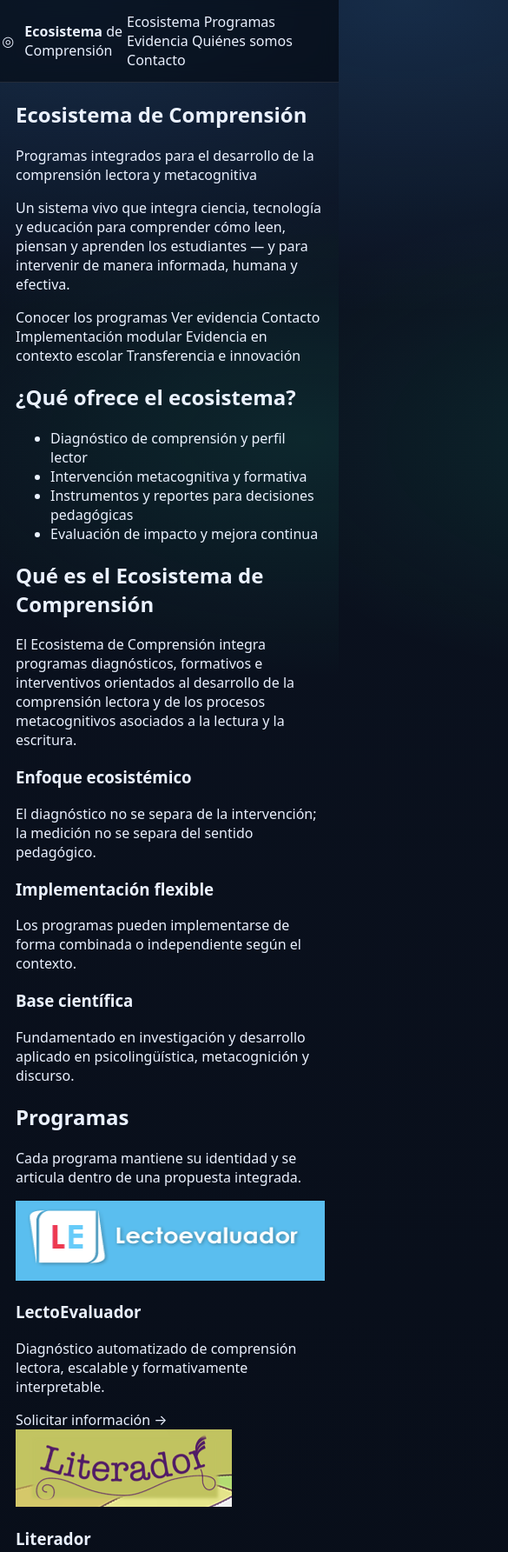
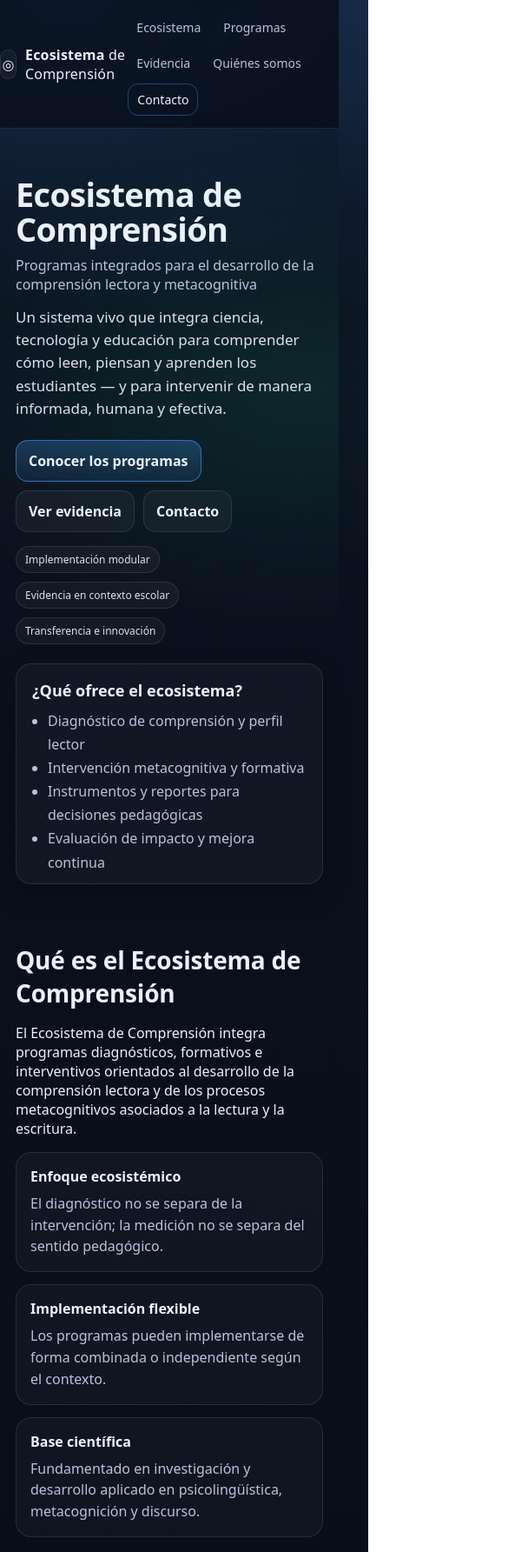
Before and after one commit to christiansotofajardo-cpu/ecosistema-comprension, a plain HTML site: page index.html in a window 390 px wide. Shown: the top 1785 px of the page at 87% size, 585 px wide, since content can reach past the window. Drawn offline with Linux system fonts and the light colour scheme.

Commit message:
Update styles.css

```diff
--- a/styles.css
+++ b/styles.css
@@ -39,4 +39,207 @@ a{color:inherit;text-decoration:none}
 .brand{display:flex; align-items:center; gap:10px}
 .brand-mark{
   width:34px; height:34px; display:grid; place-items:center;
-  border:1px solid v
+  border:1px solid var(--line);
+  border-radius:12px;
+  background:rgba(255,255,255,.04);
+}
+.brand-text{font-size:16px; letter-spacing:.2px}
+
+.nav{display:flex; gap:16px; align-items:center; flex-wrap:wrap}
+.nav a{
+  font-size:14px;
+  color:var(--muted);
+  padding:8px 10px;
+  border-radius:12px;
+}
+.nav a:hover{background:rgba(255,255,255,.06); color:var(--text)}
+.nav-cta{
+  border:1px solid rgba(74,163,255,.35);
+  color:var(--text) !important;
+}
+
+.hero{padding:56px 0 26px}
+.hero-grid{
+  display:grid;
+  grid-template-columns: 1.1fr .9fr;
+  gap:22px;
+}
+.hero-copy h1{
+  font-size:46px;
+  line-height:1.05;
+  margin:0 0 10px;
+  letter-spacing:-.7px;
+}
+.subtitle{
+  margin:0 0 14px;
+  color:var(--muted);
+  font-size:16px;
+}
+.lead{
+  margin:0 0 22px;
+  font-size:17px;
+  color:rgba(234,241,255,.92);
+  line-height:1.55;
+}
+
+.hero-actions{display:flex; gap:10px; flex-wrap:wrap; margin-bottom:16px}
+.btn{
+  display:inline-flex; align-items:center; justify-content:center;
+  gap:8px;
+  padding:12px 14px;
+  border-radius:14px;
+  border:1px solid var(--line);
+  background:rgba(255,255,255,.04);
+  color:var(--text);
+  font-weight:600;
+}
+.btn:hover{background:rgba(255,255,255,.07)}
+.btn.primary{
+  border-color: rgba(74,163,255,.55);
+  background: linear-gradient(180deg, rgba(74,163,255,.25), rgba(74,163,255,.10));
+}
+
+.hero-note{display:flex; gap:10px; flex-wrap:wrap}
+.pill{
+  font-size:12px;
+  color:rgba(234,241,255,.92);
+  border:1px solid var(--line);
+  background:rgba(255,255,255,.04);
+  padding:6px 10px;
+  border-radius:999px;
+}
+
+.hero-card{
+  border:1px solid var(--line);
+  background:rgba(255,255,255,.03);
+  border-radius:var(--radius);
+  box-shadow:var(--shadow);
+}
+.hero-card-inner{padding:18px 18px 10px}
+.hero-card h2{margin:0 0 10px; font-size:18px}
+.hero-card ul{margin:0; padding-left:18px; color:var(--muted); line-height:1.7}
+
+.section{padding:42px 0}
+.section.alt{
+  background: linear-gradient(180deg, rgba(255,255,255,.03), rgba(255,255,255,.01));
+  border-top:1px solid var(--line);
+  border-bottom:1px solid var(--line);
+}
+.section h2{margin:0 0 10px; font-size:28px; letter-spacing:-.2px}
+.muted{color:var(--muted)}
+
+.grid-3{
+  display:grid;
+  grid-template-columns: repeat(3, 1fr);
+  gap:14px;
+  margin-top:16px;
+}
+.grid-2{
+  display:grid;
+  grid-template-columns: repeat(2, 1fr);
+  gap:14px;
+  margin-top:16px;
+}
+.card{
+  border:1px solid var(--line);
+  background:rgba(255,255,255,.03);
+  border-radius:var(--radius);
+  padding:16px;
+}
+.card h3{margin:0 0 8px; font-size:16px}
+.card p{margin:0; color:var(--muted); line-height:1.55}
+
+.programs-grid{
+  display:grid;
+  grid-template-columns: repeat(4, 1fr);
+  gap:14px;
+  margin-top:18px;
+}
+.program-card{
+  border:1px solid var(--line);
+  background:rgba(255,255,255,.03);
+  border-radius:var(--radius);
+  padding:16px;
+  box-shadow: var(--shadow);
+}
+.program-card .logo{
+  width:100%;
+  height:56px;
+  object-fit:contain;
+  background:rgba(255,255,255,.02);
+  border:1px dashed rgba(255,255,255,.12);
+  border-radius:14px;
+  padding:10px;
+}
+.program-card h3{margin:12px 0 8px; font-size:16px}
+.program-card p{margin:0 0 12px; color:var(--muted); line-height:1.5}
+.link{color:rgba(74,163,255,.95); font-weight:700}
+.link:hover{text-decoration:underline}
+
+.placeholder{
+  border:1px dashed rgba(255,255,255,.18);
+  border-radius:14px;
+  padding:14px;
+  color:var(--muted);
+  background:rgba(255,255,255,.02);
+}
+
+.logos-row{
+  display:flex;
+  gap:14px;
+  flex-wrap:wrap;
+  align-items:center;
+  margin-top:18px;
+}
+.logos-row img{
+  height:54px;
+  max-width:220px;
+  object-fit:contain;
+  background:#fff;
+  border-radius:14px;
+  padding:10px;
+  border:1px solid rgba(0,0,0,.06);
+}
+
+.note{margin-top:16px}
+.contact-box{
+  margin-top:14px;
+  display:flex;
+  justify-content:space-between;
+  gap:14px;
+  align-items:center;
+  border:1px solid var(--line);
+  border-radius:var(--radius);
+  padding:16px;
+  background:rgba(255,255,255,.03);
+}
+.email{
+  margin:6px 0 0;
+  font-size:18px;
+  font-weight:800;
+}
+
+.site-footer{
+  border-top:1px solid var(--line);
+  padding:20px 0;
+  color:rgba(234,241,255,.85);
+}
+.footer-inner{
+  display:flex;
+  justify-content:space-between;
+  gap:10px;
+  flex-wrap:wrap;
+}
+
+@media (max-width: 980px){
+  .hero-grid{grid-template-columns:1fr}
+  .programs-grid{grid-template-columns: repeat(2, 1fr)}
+  .grid-3{grid-template-columns:1fr}
+  .grid-2{grid-template-columns:1fr}
+  .hero-copy h1{font-size:38px}
+}
+
+@media (max-width: 520px){
+  .nav{gap:6px}
+  .programs-grid{grid-template-columns: 1fr}
+}
```
